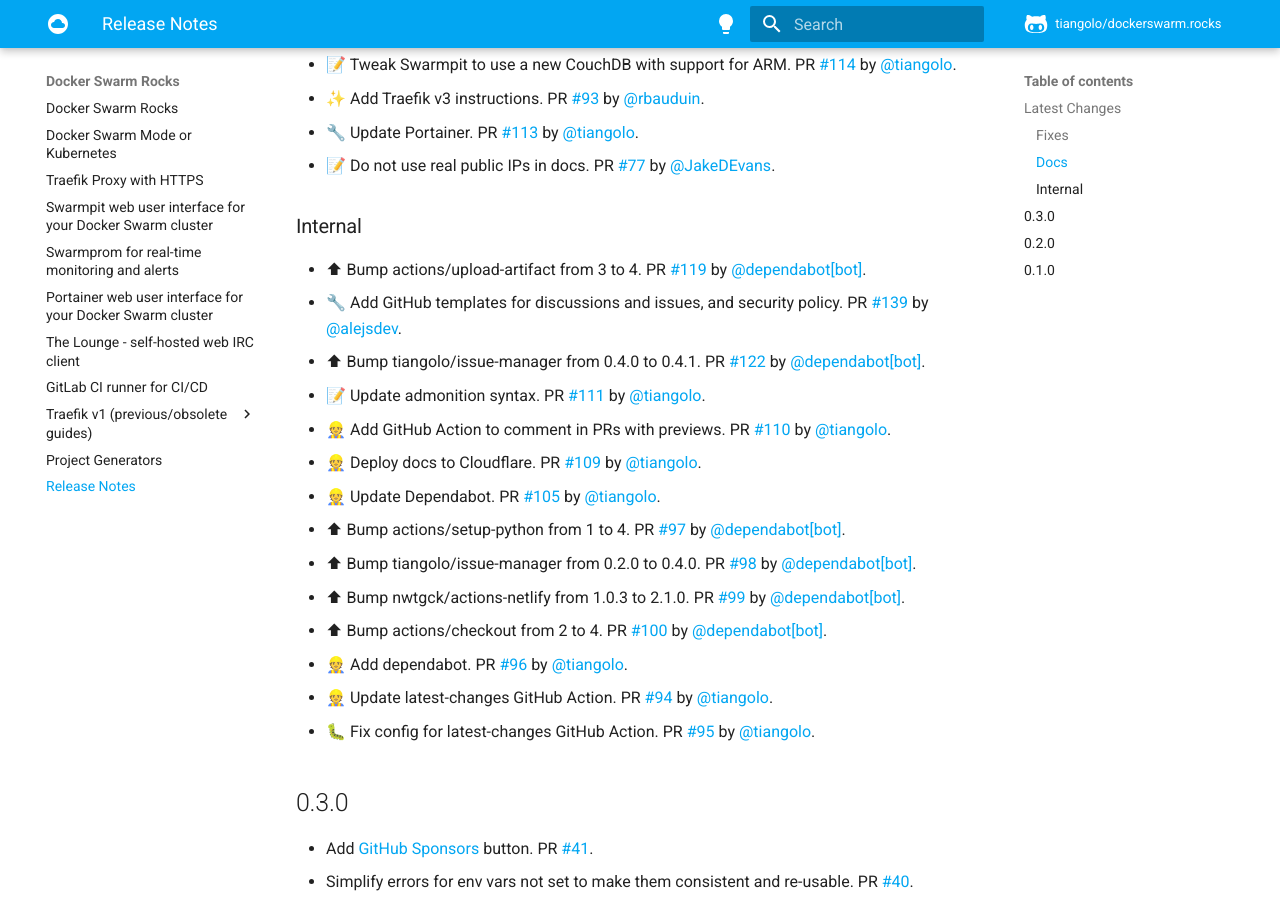
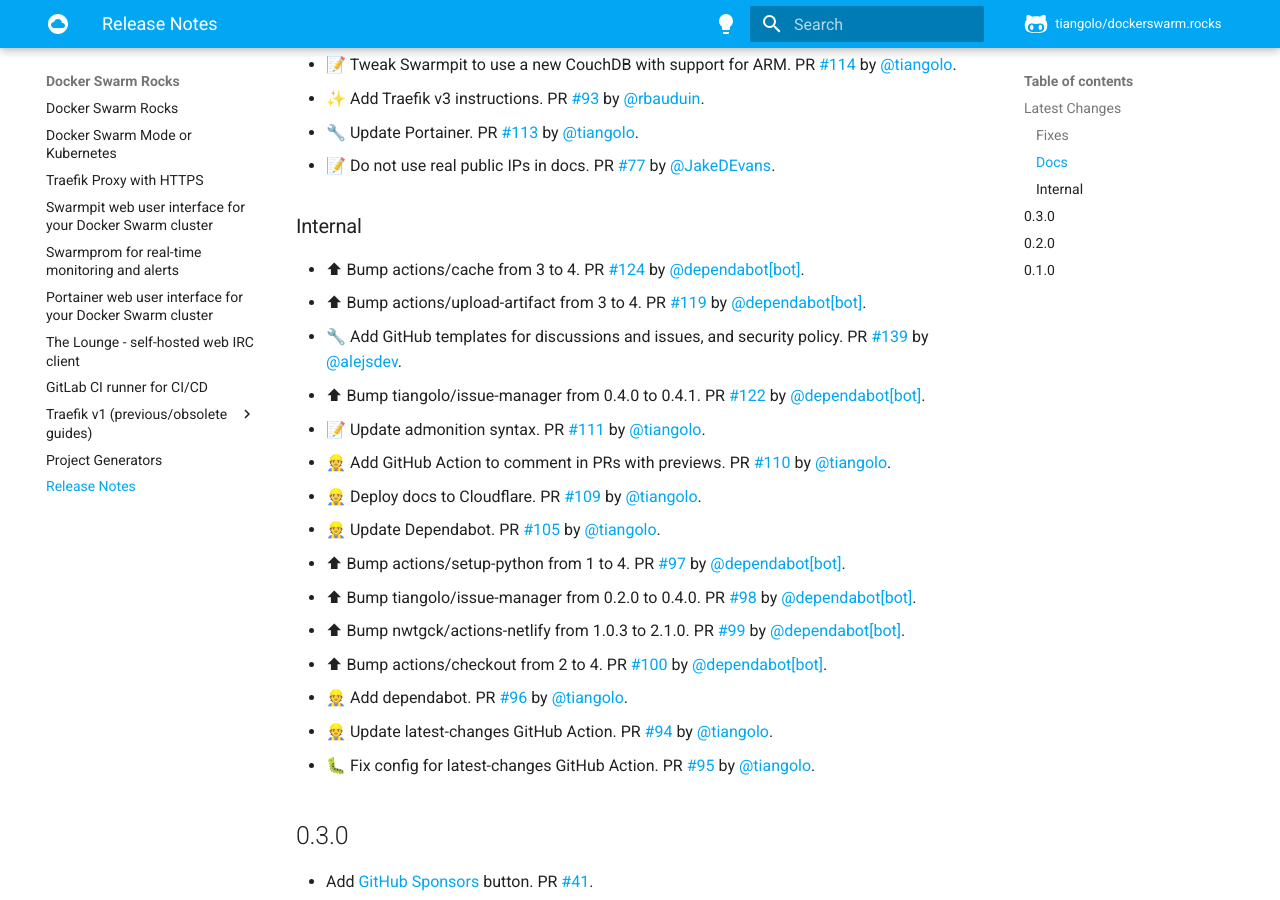
Before and after one commit to tiangolo/dockerswarm.rocks, an MkDocs documentation site: the page built from docs/release-notes.md, in a window 1280 px wide and 900 px high, scrolled down 755 px. Built offline with MkDocs 1.6.1 and Material for MkDocs 9.7.7, drawn with Linux system fonts in a browser that asks for light colours; comment, search, counter and statistics services are not loaded.

Commit message:
📝 Update release notes

```diff
--- a/docs/release-notes.md
+++ b/docs/release-notes.md
@@ -28,6 +28,7 @@
 
 ### Internal
 
+* ⬆ Bump actions/cache from 3 to 4. PR [#124](https://github.com/tiangolo/dockerswarm.rocks/pull/124) by [@dependabot[bot]](https://github.com/apps/dependabot).
 * ⬆ Bump actions/upload-artifact from 3 to 4. PR [#119](https://github.com/tiangolo/dockerswarm.rocks/pull/119) by [@dependabot[bot]](https://github.com/apps/dependabot).
 * 🔧 Add GitHub templates for discussions and issues, and security policy. PR [#139](https://github.com/tiangolo/dockerswarm.rocks/pull/139) by [@alejsdev](https://github.com/alejsdev).
 * ⬆ Bump tiangolo/issue-manager from 0.4.0 to 0.4.1. PR [#122](https://github.com/tiangolo/dockerswarm.rocks/pull/122) by [@dependabot[bot]](https://github.com/apps/dependabot).
```
